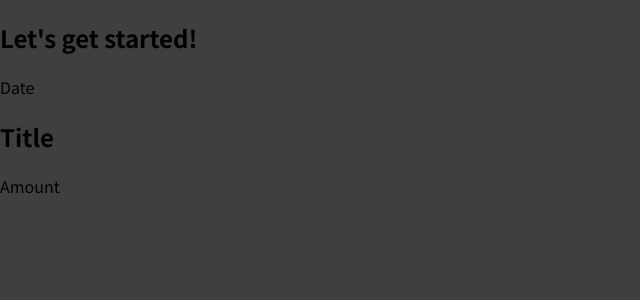
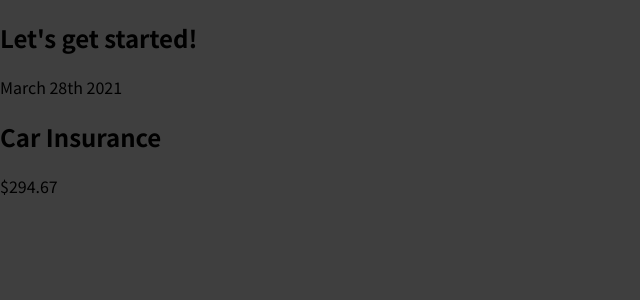
Before and after one commit to ismailharmanda/Expenses, a JavaScript app: page / in a window 1280 px wide. Shown: the top 300 px of the page, without its empty margins (0-640 px from the left). Built offline with nearby package versions, Linux system fonts and the light colour scheme.

Commit message:
change content

```diff
--- a/src/components/ExpenseItem.js
+++ b/src/components/ExpenseItem.js
@@ -1,10 +1,10 @@
 const ExpenseItem = () => {
   return (
     <div>
-      <div>Date</div>
+      <div>March 28th 2021</div>
       <div>
-        <h2>Title</h2>
-        <div>Amount</div>
+        <h2>Car Insurance</h2>
+        <div>$294.67</div>
       </div>
     </div>
   );
```
Also changed, not shown: 1 other file (tests, documents, lock files or other folders).
